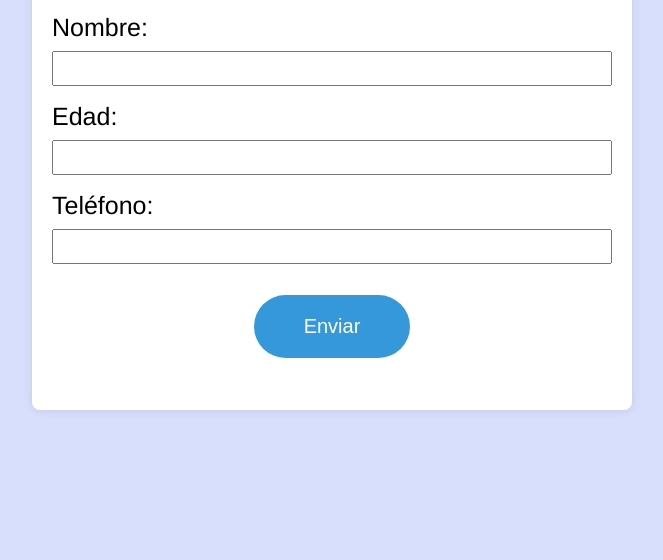
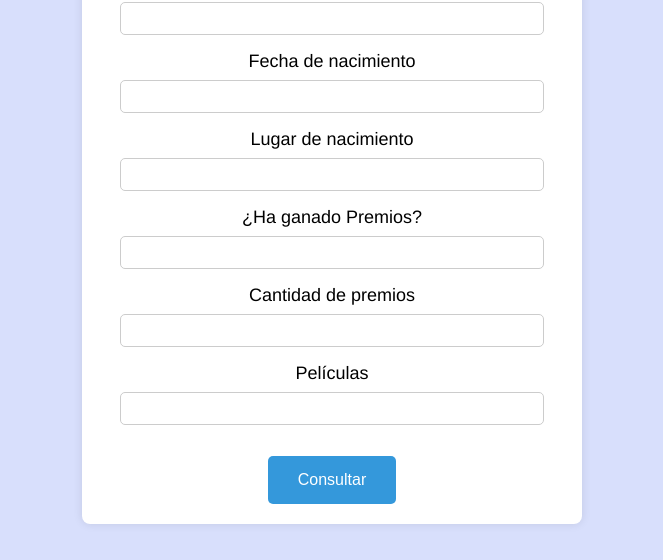
Before and after one commit to EuniceDavila/ProgramacionWeb, a plain HTML site: page Parcial3/Formulario/Formulario.html in a window 1280 px wide. Shown: the part 240-800 px from the top of the page, without its empty margins (308-971 px from the left). Drawn offline with Linux system fonts and the light colour scheme.

Commit message:
Formulario

```diff
--- a/Parcial3/Formulario/Formulario.html
+++ b/Parcial3/Formulario/Formulario.html
@@ -4,7 +4,7 @@
 <head>
     <meta charset="UTF-8">
     <meta name="viewport" content="width=device-width, initial-scale=1.0">
-    <title>Document</title>
+    <title>Consulta de Actores</title>
 
     <style>
         * {
@@ -15,7 +15,7 @@
             font-family: 'Franklin Gothic Medium', 'Arial Narrow', Arial, sans-serif;
             text-align: center;
             background-color: rgb(216, 223, 252);
-            font-size: 25px;
+            font-size: 18px;
             color: black;
             display: flex;
             justify-content: center;
@@ -29,19 +29,20 @@
             padding: 20px;
             border-radius: 8px;
             box-shadow: 0 0 10px rgba(0, 0, 0, 0.1);
-            width: 600px;
-            height: 500px;
+            width: 80%;
+            max-width: 500px;
+            margin: auto;
         }
 
         #btn {
             background-color: #3498db;
             color: #fff;
-            padding: 20px 50px;
+            padding: 15px 30px;
             border: none;
-            border-radius: 50px;
+            border-radius: 5px;
             cursor: pointer;
             margin-top: 15px;
-            font-size: 20px;
+            font-size: 16px;
         }
 
         label {
@@ -51,35 +52,82 @@
         }
 
         input {
-            width: 100%;
+            width: 92%;
             padding: 8px;
             margin-bottom: 16px;
+            border-radius: 5px;
+            border: 1px solid #ccc;
         }
 
         h2 {
-            margin: 20px auto;
-            width: 300px;
+            margin: 20px 0;
+            font-size: 24px;
+        }
+
+        form {
+            display: flex;
+            flex-direction: column;
+            align-items: center;
+            margin-top: 10px;
         }
     </style>
 </head>
 
 <body>
     <div class="contenedor">
-<form action="respuesta.php" method="get">
-        <h2>Formulario</h2>
+        <form>
+            <h2>Consulta de Actor</h2>
 
-        <label for="nombre">Nombre:</label>
-        <input type="text" id="nombre" name="nombre">
+            <label for="id">ID Actor</label>
+            <input type="number" id="id">
 
-        <label for="edad">Edad:</label>
-        <input type="number" id="edad" name="edad">
+            <label for="nombre">Nombre</label>
+            <input type="text" id="nombre">
 
-        <label for="tefono">Teléfono:</label>
-        <input type="text" id="telefono" name="telefono">
+            <label for="fecha_nacimiento">Fecha de nacimiento</label>
+            <input type="text" id="fecha_nacimiento">
 
-        <button type="submit" id="btn">Enviar</button>
+            <label for="lugar_nacimiento">Lugar de nacimiento</label>
+            <input type="text" id="lugar_nacimiento">
+
+            <label for="ha_ganado_premios">¿Ha ganado Premios?</label>
+            <input type="text" id="ha_ganado_premios">
+
+            <label for="cantidad_premios">Cantidad de premios</label>
+            <input type="number" id="cantidad_premios">
+
+            <label for="peliculas">Películas</label>
+            <input type="text" id="peliculas">
+
+            <button type="button" id="btn">Consultar</button>
+        </form>
     </div>
-</form>
+
+    <script>
+        document.getElementById("btn").addEventListener("click", async () => {
+            let id = prompt("Ingresa el ID del Actor");
+            let response = await fetch(`http://localhost:8082/Actor?id=${id}`, { method: "GET" });
+            let data = await response.json();
+            console.log(data);
+
+            if (data.status == 0) {
+                alert(data.mensaje);
+                console.log(data.status);
+            } else {
+                alert(data.mensaje);
+                console.log(data.datos);
+                console.log(data.status);
+                document.getElementById("id").value = data.datos.id;
+                document.getElementById("nombre").value = data.datos.nombre;
+                document.getElementById("fecha_nacimiento").value = data.datos.fecha_nacimiento;
+                document.getElementById("lugar_nacimiento").value = data.datos.lugar_nacimiento;
+                document.getElementById("ha_ganado_premios").value = data.datos.ha_ganado_premios;
+                document.getElementById("cantidad_premios").value = data.datos.cantidad_premios;
+                document.getElementById("peliculas").value = data.datos.peliculas;
+            }
+
+        })
+    </script>
 </body>
 
 </html>
```
Also changed, not shown: Parcial3/ServerExpress/index.js (deleted, +0 -21 lines).
